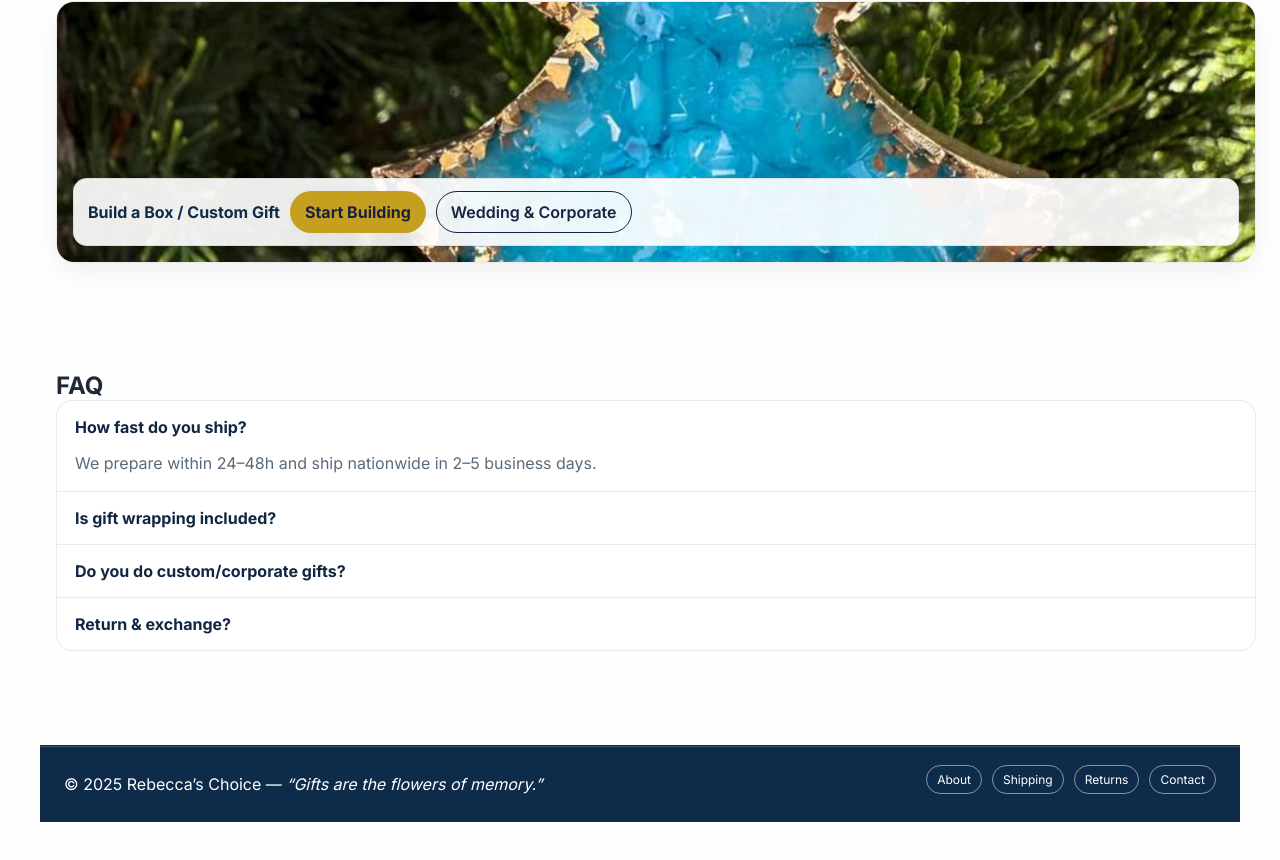
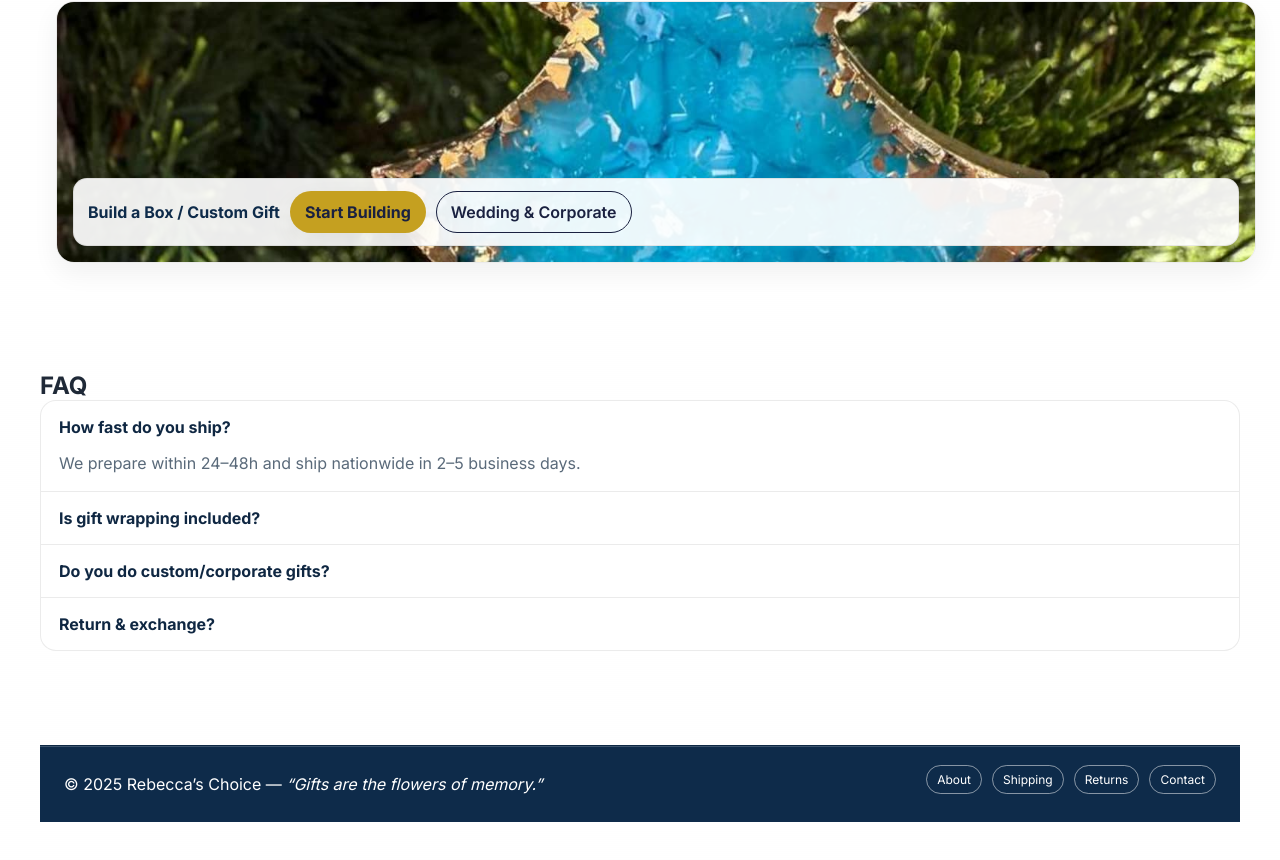
Before and after one commit to REBECCA-1007/gift_shop, a plain HTML site: page index.html in a window 1280 px wide. Shown: the part 2650-3510 px from the top of the page. Drawn offline with Linux system fonts and the light colour scheme.

Commit message:
Update index.html

```diff
--- a/index.html
+++ b/index.html
@@ -321,7 +321,7 @@
 
   <!-- FAQ -->
   <section class="section" id="faq">
-    <div class="container">
+    <div class="wrap">
       <h2>FAQ</h2>
       <div class="faq">
         <details open>
```
